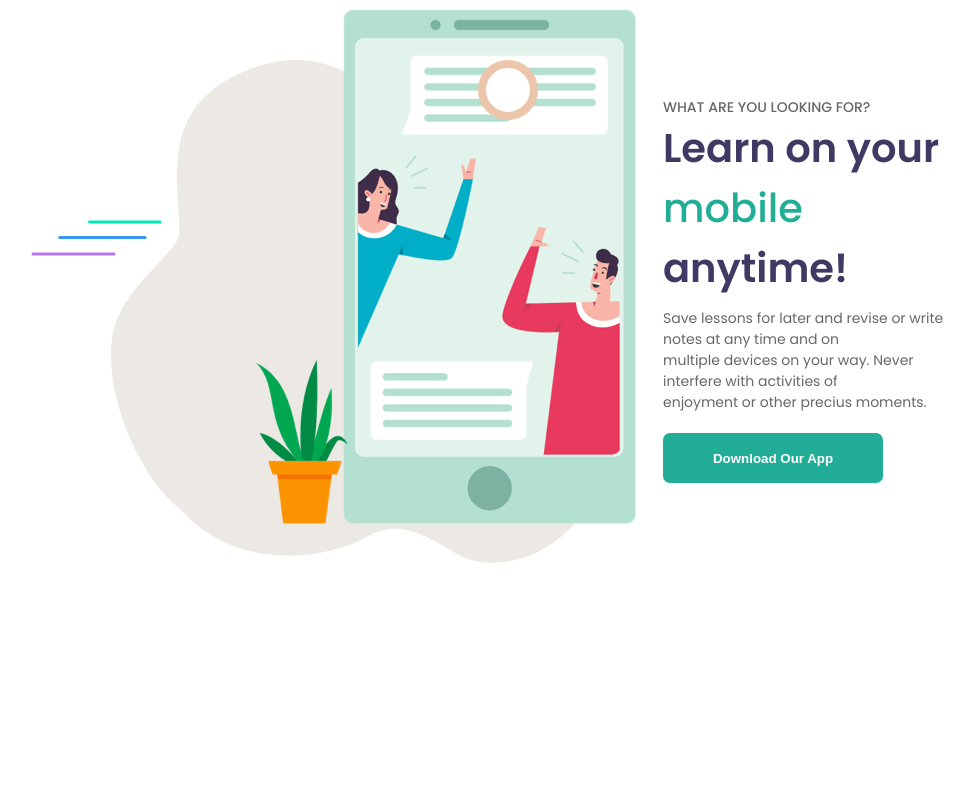
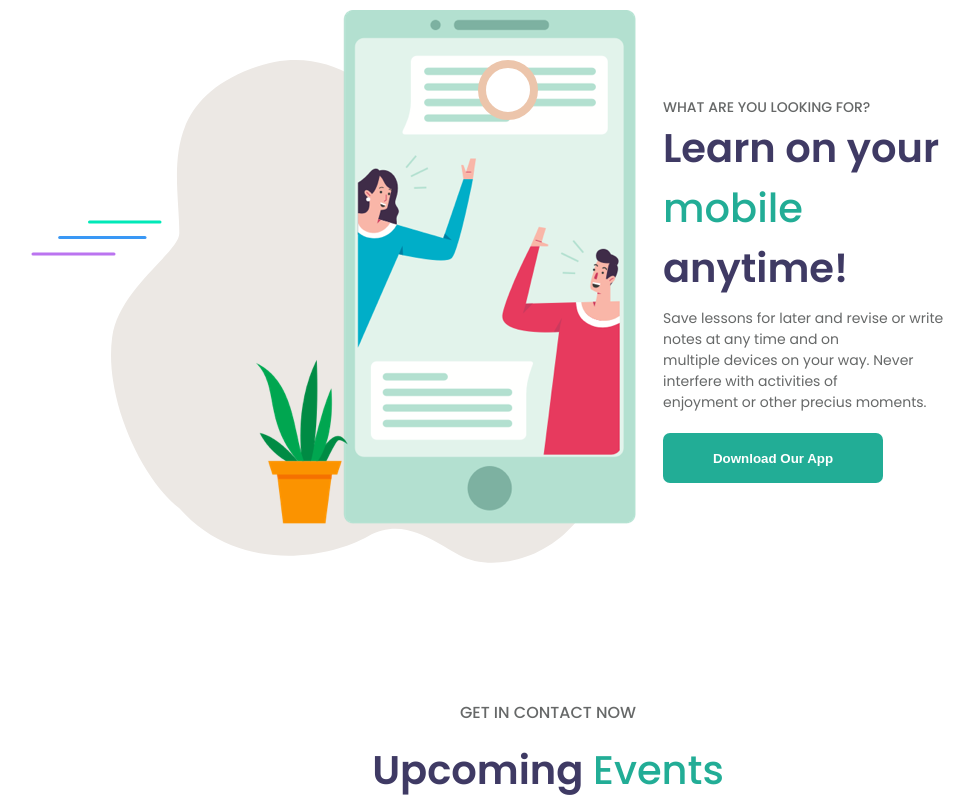
Before and after one commit to AlbertoZanola96/proj-html-vuejs, a Vue app: page / in a window 1280 px wide. Shown: the part 4700-5500 px from the top of the page, without its empty margins (92-1066 px from the left). Before the commit the page ends 5350 px from the top, so only its background shows below. Built offline with nearby package versions, Linux system fonts and the light colour scheme.

Commit message:
Inizio Block-seven

```diff
--- a/src/components/Main.vue
+++ b/src/components/Main.vue
@@ -227,6 +227,12 @@
           <p>Save lessons for later and revise or write notes at any time and on<br>multiple devices on your way. Never interfere with activities of<br>enjoyment or other precius moments.</p>
           <button>Download Our App</button>
         </div>
+      </div>
+    </div>
+    <div class="block-seven">
+      <div class="container">
+        <p>GET IN CONTACT NOW</p>
+        <h3>Upcoming <span>Events</span></h3>
       </div>
     </div>
   </main>
@@ -772,5 +778,34 @@ main {
       }
     }
   }
+  .block-seven {
+    width: 100%;
+    background-color: white;
+    margin-top: 50px;
+
+    .container {
+      width: 62%;
+      margin: 0 auto;
+      text-align: center;
+
+      p:first-child {
+        color: #666868;
+        font-weight: 500;
+      }
+
+      h3 {
+        font-size: 40px;
+        font-weight: 600;
+        color: $primario;
+        margin-top: 15px;
+
+        span {
+          font-size: 40px;
+          color: $secondario;
+          font-weight: 500;
+        }
+      }
+    }
+  }
 }
 </style>
```
